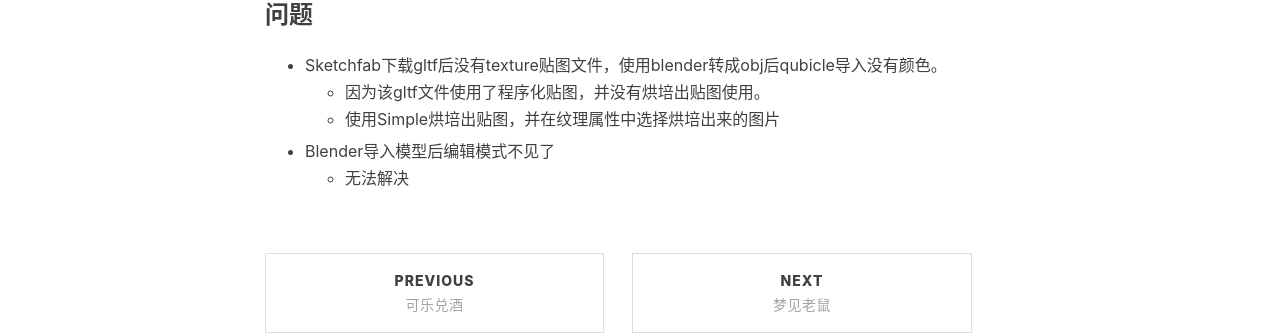
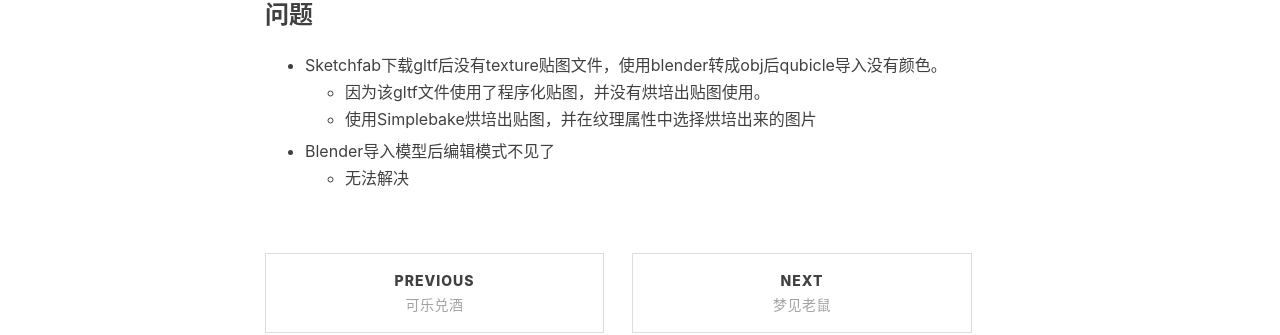
Before and after one commit to gumcstronger/gumcstronger.github.io, a Jekyll site: the page built from _posts/2022/2022-09-22-sketchfab-qubicle.md, in a window 1280 px wide. Shown: the part 1419-1754 px from the top of the page. Built offline with Jekyll 4.4.1, drawn with Linux system fonts in a browser that asks for light colours; comment, search, counter and statistics services are not loaded.

Commit message:
Update 2022-09-22-sketchfab-qubicle.md

```diff
--- a/_posts/2022/2022-09-22-sketchfab-qubicle.md
+++ b/_posts/2022/2022-09-22-sketchfab-qubicle.md
@@ -36,6 +36,6 @@
 
 - Sketchfab下载gltf后没有texture贴图文件，使用blender转成obj后qubicle导入没有颜色。
   - 因为该gltf文件使用了程序化贴图，并没有烘培出贴图使用。
-  - 使用Simple烘培出贴图，并在纹理属性中选择烘培出来的图片
+  - 使用Simplebake烘培出贴图，并在纹理属性中选择烘培出来的图片
 - Blender导入模型后编辑模式不见了
   - 无法解决
```
